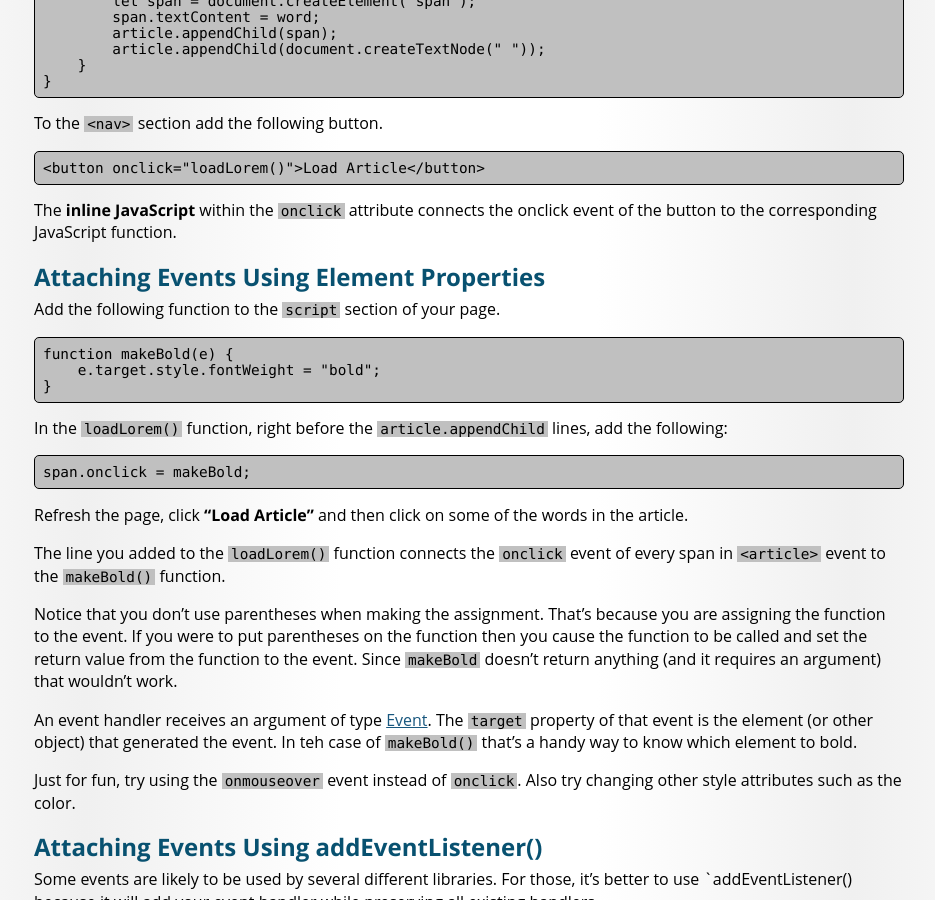
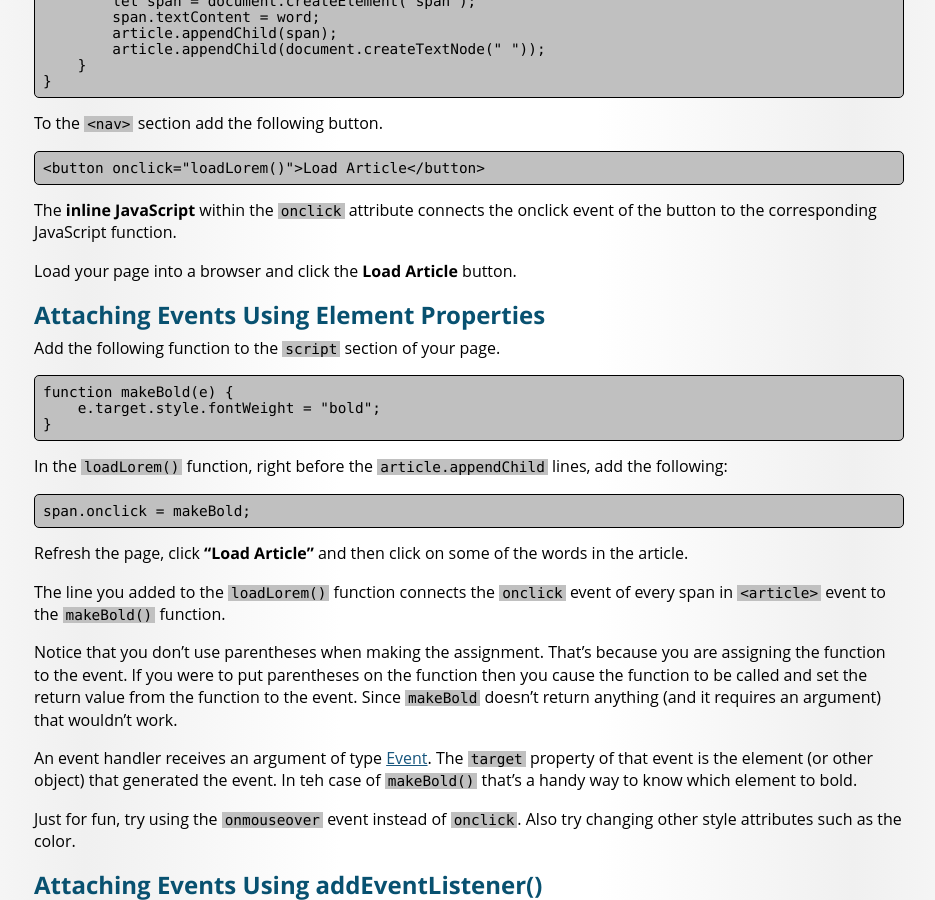
Before and after one commit to BYU-ITC-210/BYU-ITC-210.github.io, a Jekyll site: the page built from S05-JsDomEvents.md, in a window 1280 px wide and 900 px high, scrolled down 918 px. Shown: the whole window, without its empty margins (171-1106 px from the left). Built offline with Jekyll 4.4.1, drawn with Linux system fonts in a browser that asks for light colours; some web fonts are replaced.

Commit message:
Update JsDomEvents

```diff
--- a/S05-JsDomEvents.md
+++ b/S05-JsDomEvents.md
@@ -66,6 +66,8 @@ To the `<nav>` section add the following button.
 
 The **inline JavaScript** within the `onclick` attribute connects the onclick event of the button to the corresponding JavaScript function.
 
+Load your page into a browser and click the **Load Article** button.
+
 ## Attaching Events Using Element Properties
 
 Add the following function to the `script` section of your page.
```
